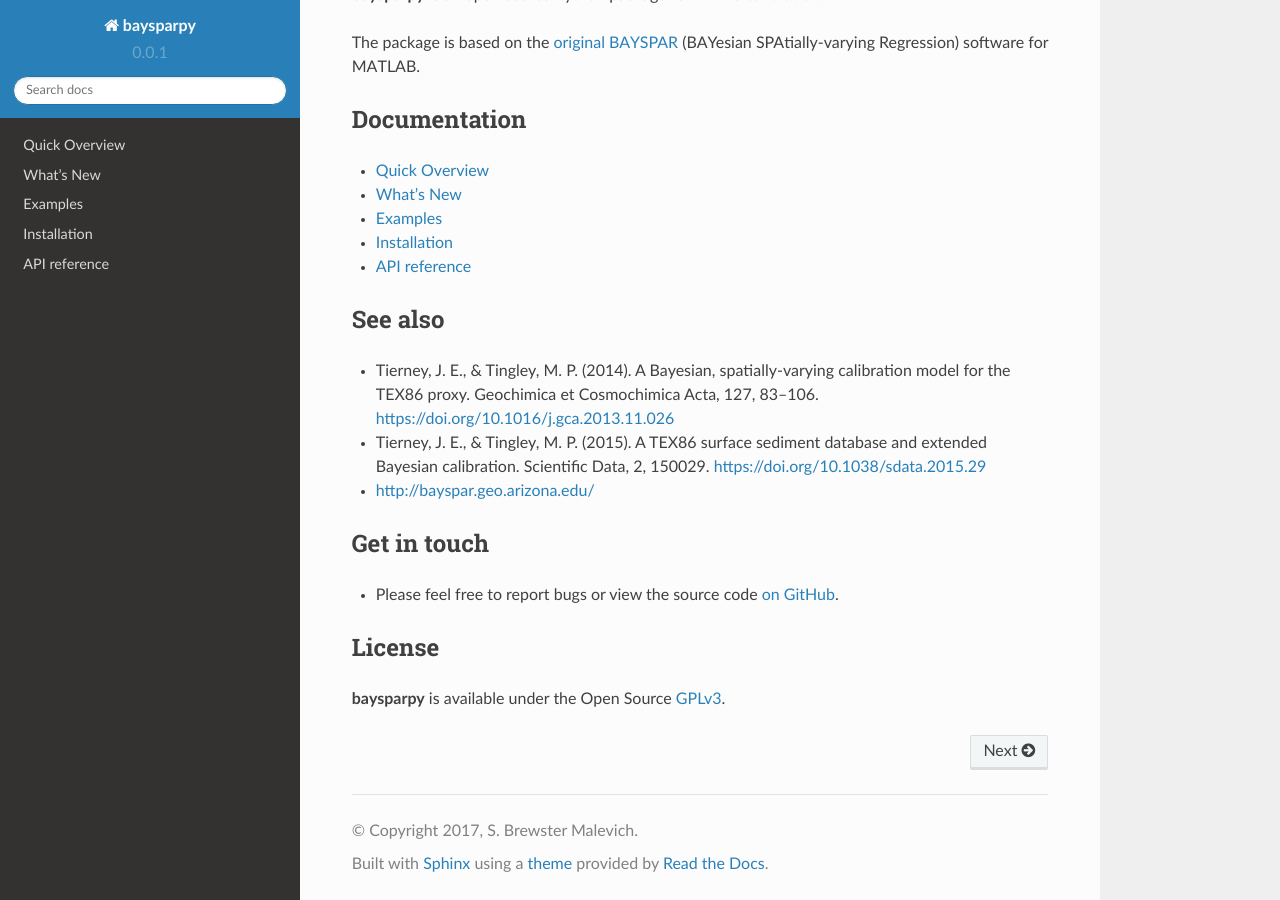
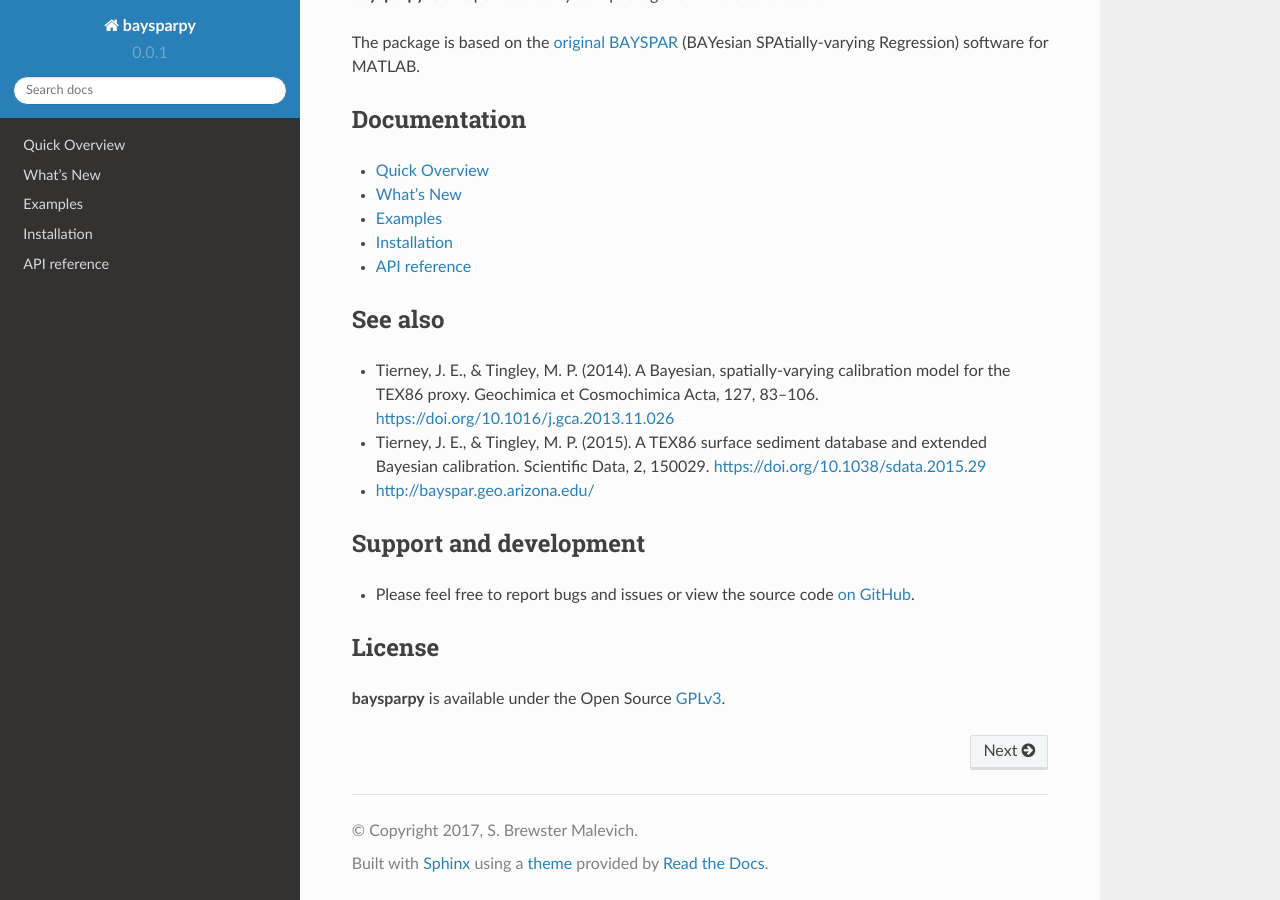
Before and after one commit to brews/baysparpy, a Sphinx documentation site: the page built from docs/index.rst, in a window 1280 px wide and 900 px high, scrolled down 687 px. Built offline with Sphinx 7.4.7 and the Read the Docs theme 2.0.0, drawn with Linux system fonts in a browser that asks for light colours; the version number is read from the project's files by our own code.

```diff
--- a/docs/examples.rst
+++ b/docs/examples.rst
@@ -130,7 +130,6 @@ A :py:class:`~predict.Prediction` instance is returned from the function. The ar
    Analog predictions are slow if many analogs are selected.
 
 
-
 Specifically, for analog predictions, we can map the information used for the inference with :py:func:`analogmap`:
 
 .. ipython:: python
--- a/docs/index.rst
+++ b/docs/index.rst
@@ -11,7 +11,6 @@ BAYSPAR in Python
 .. warning::
 
    The project is under heavy development. Code and documentation are not complete.
-
 
 
 **baysparpy** is an open source Python package for `TEX86 calibration <https://en.wikipedia.org/wiki/TEX86>`_.
@@ -43,10 +42,10 @@ See also
 - http://bayspar.geo.arizona.edu/
 
 
-Get in touch
-------------
+Support and development
+-----------------------
 
-- Please feel free to report bugs or view the source code `on GitHub <http://github.com/brews/baysparpy>`_.
+- Please feel free to report bugs and issues or view the source code `on GitHub <http://github.com/brews/baysparpy>`_.
 
 License
 -------
--- a/docs/installing.rst
+++ b/docs/installing.rst
@@ -4,9 +4,6 @@
 Installation
 ############
 
-.. warning::
-
-   The project is under heavy development. Code and documentation are not complete.
 
 Requirements
 ------------
```
